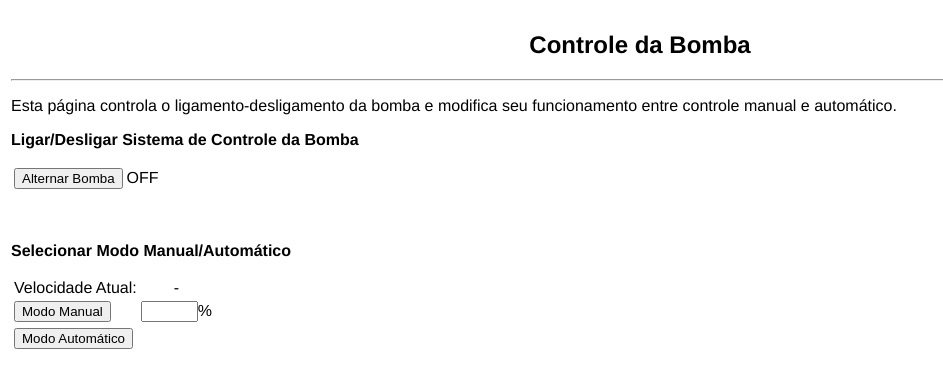
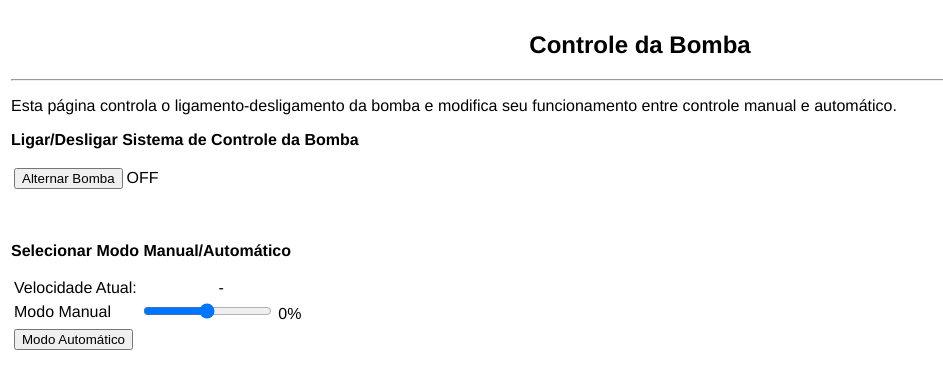
Before and after one commit to mclmorais/lwip-io-rtos, a plain HTML site: page fs/io_http.htm in a window 1280 px wide. Shown: the whole page, without its empty margins (0-943 px from the left). Drawn offline with Linux system fonts and the light colour scheme.

Commit message:
feat: add range type input

```diff
--- a/fs/io_http.htm
+++ b/fs/io_http.htm
@@ -43,12 +43,12 @@
                                     </td>
                                 </tr>
                                 <tr>
+                                    <td>Modo Manual</td>
                                     <td>
-                                        <input id="speed_set" value="Modo Manual" onclick="speedSet()" type="button">
+                                        <input type="range" onchange="changeValueRange(this.value)" oninput="liverange(this.value)" name="points" min="0" max="100"> <span id="rangevalue">0</span>%
                                     </td>
-                                    <td>
-                                        <input maxlength="3" size="4" id="speed_percent" type="text">%</td>
                                 </tr>
+                                <input maxlength="3" hidden size="4" id="speed_percent" type="text"></td>
                             </tbody>
                         </table>
                         <table>
```
Also changed, not shown: fs/javascript.js (+10 -0 lines).
